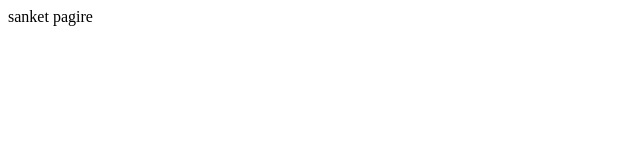
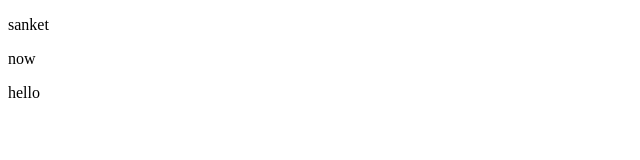
Before and after one commit to SanketPagire/examples, a plain HTML site: page index.html in a window 1280 px wide. Shown: the whole page, without its empty margins (0-640 px from the left). Drawn offline with Linux system fonts and the light colour scheme.

Commit message:
now check

```diff
--- a/index.html
+++ b/index.html
@@ -1 +1,13 @@
-<p>sanket pagire</p>
+<!DOCTYPE html>
+<html lang="en">
+<head>
+    <meta charset="UTF-8">
+    <meta name="viewport" content="width=device-width, initial-scale=1.0">
+    <title>Document</title>
+</head>
+<body>
+    <p>sanket</p>
+    <p>now</p>
+    <p>hello</p>
+</body>
+</html>
```
